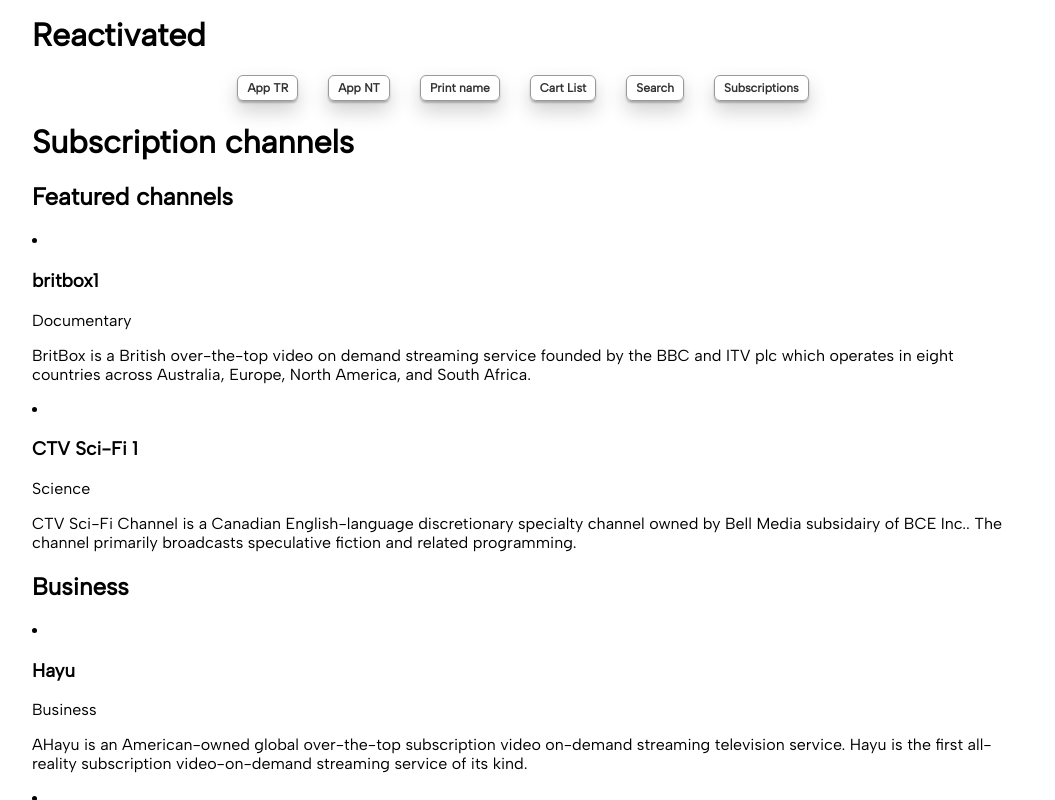
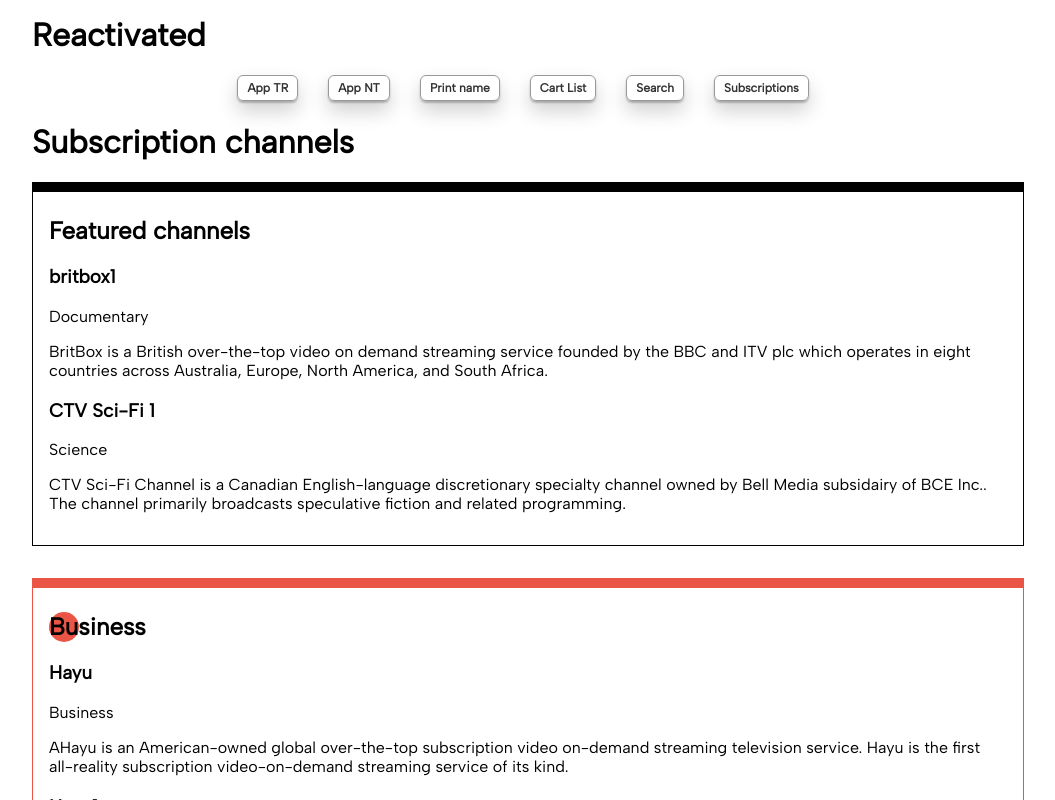
Before and after one commit to nitinsuri/react-contextapi-issues, a React (Create React App) app: page /subscriptions in a window 1280 px wide. Shown: the top 800 px of the page, without its empty margins (112-1167 px from the left). Built offline with nearby package versions, Linux system fonts and the light colour scheme.

Commit message:
Subscription UI

```diff
--- a/src/App.jsx
+++ b/src/App.jsx
@@ -1,5 +1,5 @@
 import React, { useState } from 'react';
-import { AppContext } from './AppContext';
+import { AppContext } from './AppContexts/AppContext';
 import ComponentThree from './ComponentThree';
 import ComponentFour from './ComponentFour';
 import useFetch from './hooks/useFetch';
@@ -7,8 +7,8 @@
 
 function App() {
   const [countOne, setCountOne] = useState(0);
-  const [data, loading, error] = useFetch()
-  console.debug(data, loading, error)
+  // const [data, loading, error] = useFetch()
+  // console.debug(data, loading, error)
   return (
     <>
       <h1>Context</h1>
--- a/src/AppNT.jsx
+++ b/src/AppNT.jsx
@@ -1,5 +1,5 @@
 import React from 'react';
-import AppProvider from './AppContext';
+import AppProvider from './AppContexts/AppContext';
 import ComponentOne from './ComponentOne';
 import ComponentTwo from './ComponentTwo';
 import './styles.scss';
--- a/src/ComponentOne.jsx
+++ b/src/ComponentOne.jsx
@@ -1,5 +1,5 @@
 import React, { useContext } from 'react';
-import { AppContext } from './AppContext';
+import { AppContext } from './AppContexts/AppContext';
 
 export default function ComponentOne() {
   console.log('Component ONE');
--- a/src/ComponentThree.jsx
+++ b/src/ComponentThree.jsx
@@ -1,5 +1,5 @@
 import React, { useContext } from 'react';
-import { AppContext } from './AppContext';
+import { AppContext } from './AppContexts/AppContext';
 
 export default function ComponentThree() {
   console.log('Component THREE');
--- a/src/Components/Subscription/SubscriptionList.jsx
+++ b/src/Components/Subscription/SubscriptionList.jsx
@@ -3,14 +3,14 @@
 import SubscriptionsStyles from './SubscriptionsStyles';
 
 export default function SubscriptionList(props) {
-    const { items, title } = props;
-    const categoryItems = SubscriptionsStyles
+    const { items, title, highlightColor } = props;
+    const {CategoryWrapper, CategoryItems} = SubscriptionsStyles;
     return (
-        <div className="category-wrapper">
+        <CategoryWrapper highlightColor={highlightColor ? highlightColor : null}>
             <h2>{title}</h2>
-            <categoryItems>
+            <CategoryItems>
                 {items.map((item) => <SubscriptionItem item={item} /> )}
-            </categoryItems>
-        </div>
+            </CategoryItems>
+        </CategoryWrapper>
     )
 }
--- a/src/Components/Subscription/Subscriptions.jsx
+++ b/src/Components/Subscription/Subscriptions.jsx
@@ -5,6 +5,7 @@
 
 
 export default function Subscriptions() {
+  const colorPallete= ["#ea5545", "#f46a9b", "#ef9b20", "#edbf33", "#ede15b", "#bdcf32", "#87bc45", "#27aeef", "#b33dc6","#ea5545", "#f46a9b", "#ef9b20", "#edbf33", "#ede15b", "#bdcf32", "#87bc45", "#27aeef", "#b33dc6"];
   const {componentTitle, featuredChannels} = content.subscriptions;
   const data = [
     {
@@ -95,15 +96,17 @@
 
   const categories = data.map(item => item.category);
   const uniqueCategories = Array.from(new Set([...categories].sort()));
-  const featuredItems = data.filter(item => item.featured)
-  const categorisedData = uniqueCategories.map(category => data.filter(item => item.category === category && !item.featured))
+  const featuredItems = data.filter(item => item.featured);
+  const categorisedData = uniqueCategories.map(category => data.filter(item => item.category === category && !item.featured));
 
   return (
     <>
     <h1>{componentTitle}</h1>
-      <SubscriptionList items={featuredItems} title={featuredChannels} />
+
       {
-        categorisedData.map(categoryData => <SubscriptionList items={categoryData} title={categoryData[0].category} />)
+        featuredItems.length > 0 ? <SubscriptionList items={featuredItems} title={featuredChannels} /> : null }
+      {
+        categorisedData.map((categoryData, idx) => <SubscriptionList items={categoryData} title={categoryData[0].category} highlightColor={colorPallete[idx]} />)
       }
       <SubscriptionsNav uniqueCategories={uniqueCategories} />
     </>
--- a/src/Components/Subscription/SubscriptionsStyles.js
+++ b/src/Components/Subscription/SubscriptionsStyles.js
@@ -1,10 +1,33 @@
 import styled from 'styled-components';
 
-const categoryItems = styled.ul`
+const CategoryWrapper = styled.div`
+  border: 1px solid ${props => props.highlightColor};;
+  border-top: 10px solid ${props => props.highlightColor};
+  padding: 1rem;
+  margin-bottom: 2rem;
+  h2 {
+    margin-top: 0.5rem;
+    position: relative;
+    &::before {
+      background-color: ${props => props.highlightColor};
+      border-radius: 100%;
+      content: " ";
+      display: inline-block;
+      height: 30px;
+      position: absolute;
+      width: 30px;
+      z-index: -1;
+    }
+  }
+
+`;
+
+const CategoryItems = styled.ul`
+  list-style-type: none;
   margin: 0;
   padding:0;
 `;
 
-const SubscriptionsStyles = {categoryItems}
+const SubscriptionsStyles = {CategoryWrapper, CategoryItems}
 
 export default SubscriptionsStyles
```
Also changed, not shown: src/AppContexts/AppContext.js (renamed from src/AppContext.js).
